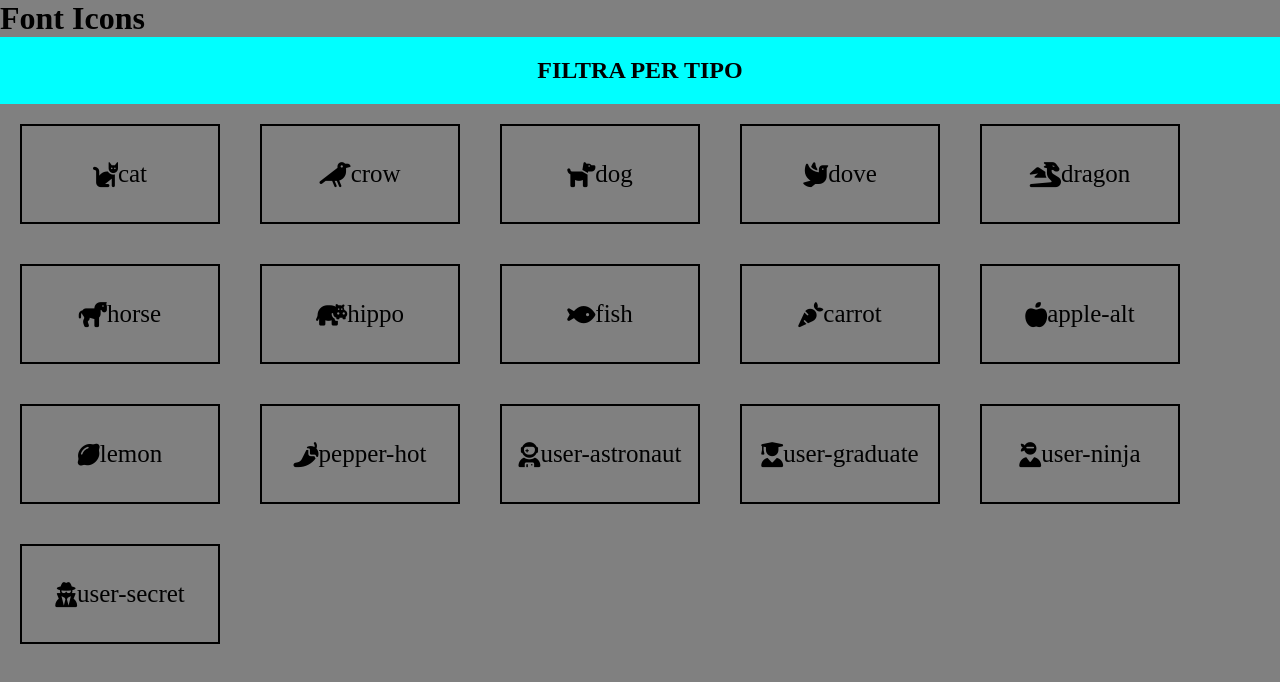
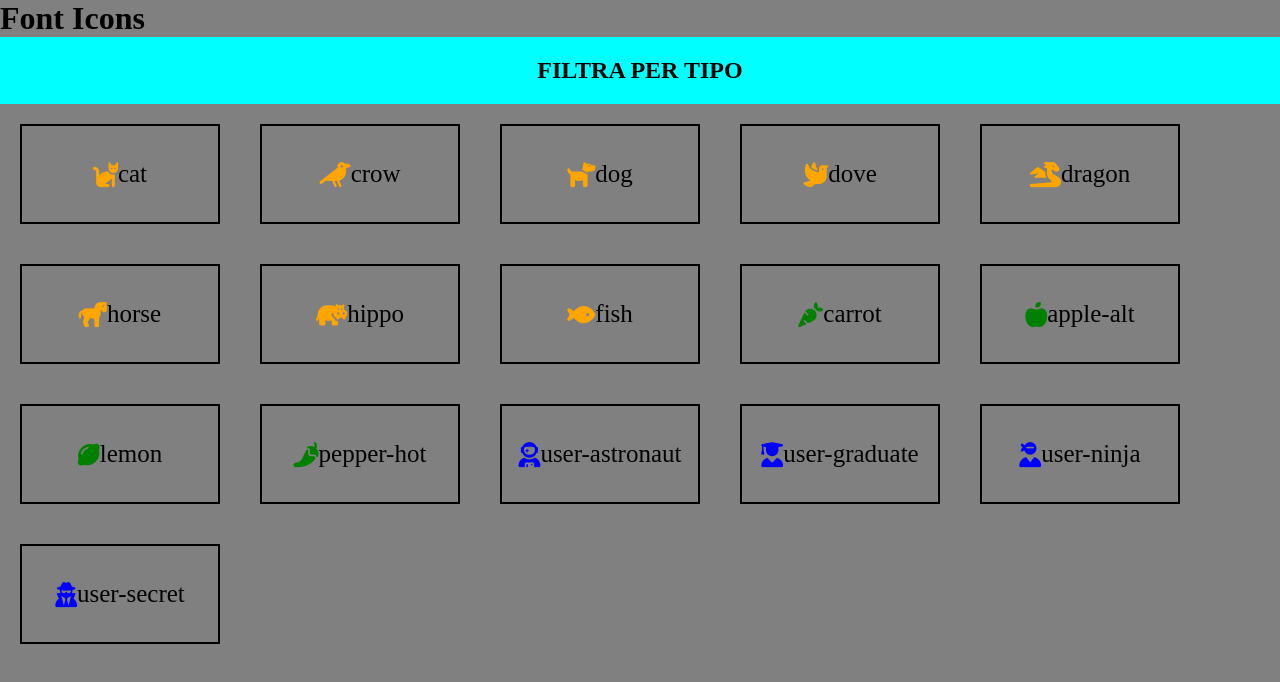
Before and after one commit to Scarpaz14/js-es6-icons, a plain HTML site: page index.html in a window 1280 px wide. Drawn offline with Linux system fonts and the light colour scheme.

Commit message:
aggiunto colore alle icone e dato stile

```diff
--- a/data.js
+++ b/data.js
@@ -121,8 +121,9 @@ const container = document.querySelector(".container");
 
 for (let i = 0; i < icons.length; i++) {
    const iconHTML = `
-   <div id="icons">
-        <i class="${icons[i].prefix}solid ${icons[i].prefix}${icons[i].name}"></i>${icons[i].name}</div>
+   <div class="icons">
+        <i style="color:${icons[i].color}" class="${icons[i].family} ${icons[i].prefix}${icons[i].name}"></i>
+		<div class="name">${icons[i].name}</div>
     </div>
    `;
 
--- a/style.css
+++ b/style.css
@@ -20,7 +20,7 @@ header{
     flex-wrap: wrap;
 }
 
-#icons{
+.icons{
     width: 200px;
     margin: 20px;
     height:100px;
```
Also changed, not shown: index.html (+2 -2 lines).
